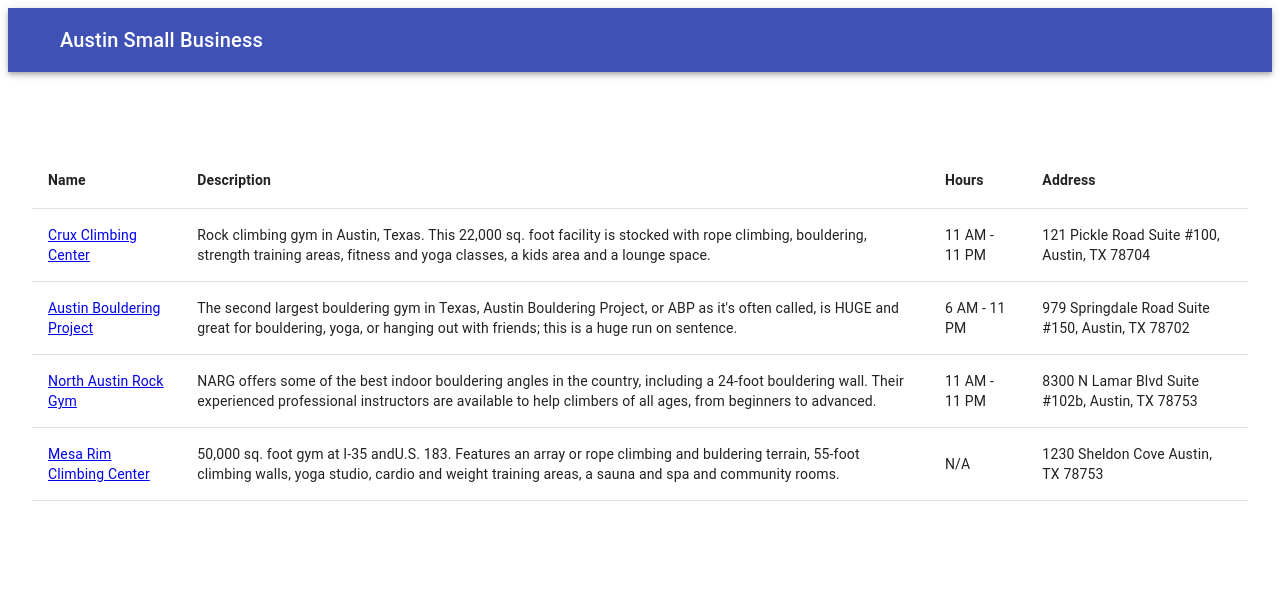
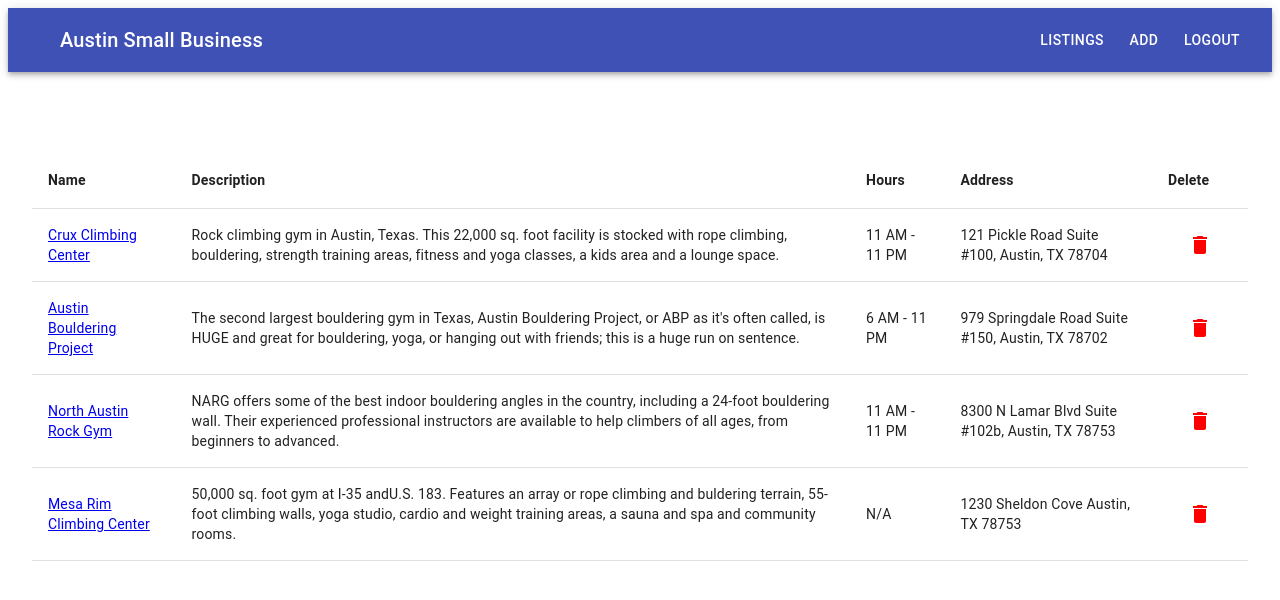
Before and after one commit to DavidAndreww/small-business, a React (Create React App) app: page /listings in a window 1280 px wide. Shown: the top 600 px of the page. Built offline with nearby package versions, Linux system fonts and the light colour scheme.

Commit message:
componentDidMount to change state to loggedIn. AUTH IS WORKING!

```diff
--- a/src/components/Listings.js
+++ b/src/components/Listings.js
@@ -11,7 +11,12 @@
 import DeleteIcon from "@material-ui/icons/Delete";
 import { Link } from 'react-router-dom'
 
-const Listings = props => {
+class Listings extends React.Component {
+
+  componentDidMount(){
+    this.props.logIn()
+  }
+  render(){
     return (
       <Container maxWidth="lg" className="listings">
         <Table>
@@ -21,20 +26,20 @@
               <TableCell><b>Description</b></TableCell>
               <TableCell><b>Hours</b></TableCell>
               <TableCell><b>Address</b></TableCell>
-            {props.loggedIn ? <TableCell><b>Delete</b></TableCell> : null}
+              {this.props.loggedIn ? <TableCell><b>Delete</b></TableCell> : null}
             </TableRow>
           </TableHead>
           <TableBody>
-          {props.listings.map((obj, idx) => (
+            {this.props.listings.map((obj, idx) => (
               <TableRow key={obj.name}>
                 <TableCell><Link to={`/details/${obj.name}`}>{obj.name}</Link></TableCell>
                 <TableCell>{obj.description}</TableCell>
                 <TableCell>{obj.hours}</TableCell>
                 <TableCell>{obj.address}</TableCell>
-              {props.loggedIn ? (
+                {this.props.loggedIn ? (
                   <TableCell>
                     <Button><DeleteIcon
-                  onClick={() => props.deleteBiz(obj.name)}
+                    onClick={() => this.props.deleteBiz(obj.name)}
                       className="delete-icon"
                     /></Button>
                   </TableCell>
@@ -45,6 +50,7 @@
         </Table>
       </Container>
     );
+  }
 };
 
 export default Listings;
--- a/src/containers/Listings.js
+++ b/src/containers/Listings.js
@@ -1,6 +1,6 @@
 import { connect } from 'react-redux';
 import Listings from '../components/Listings'
-import { deleteBiz } from '../redux/actions';
+import { deleteBiz, logIn } from '../redux/actions';
 
 const mapStateToProps = (state) => {
   return {
@@ -11,7 +11,8 @@
 
 const mapDispatchToProps = (dispatch) => {
   return {
-    deleteBiz: (name) => dispatch(deleteBiz(name))
+    deleteBiz: (name) => dispatch(deleteBiz(name)),
+    logIn: () => dispatch(logIn())
   }
 }
 
--- a/src/containers/Login.js
+++ b/src/containers/Login.js
@@ -1,11 +1,10 @@
 import { connect } from 'react-redux';
 import Login from '../components/Login';
-import { logIn, logInGuest } from '../redux/actions'
+import { logInGuest } from '../redux/actions'
 
 const mapDispatchToProps = (dispatch) => {
   return {
-    logIn: () => dispatch(logIn()),
-    logInGuest: () => dispatch(logInGuest()),
+    logInGuest: () => dispatch(logInGuest())
   }
 }
 
```
Lines whose indentation alone changed are shown as unchanged.
